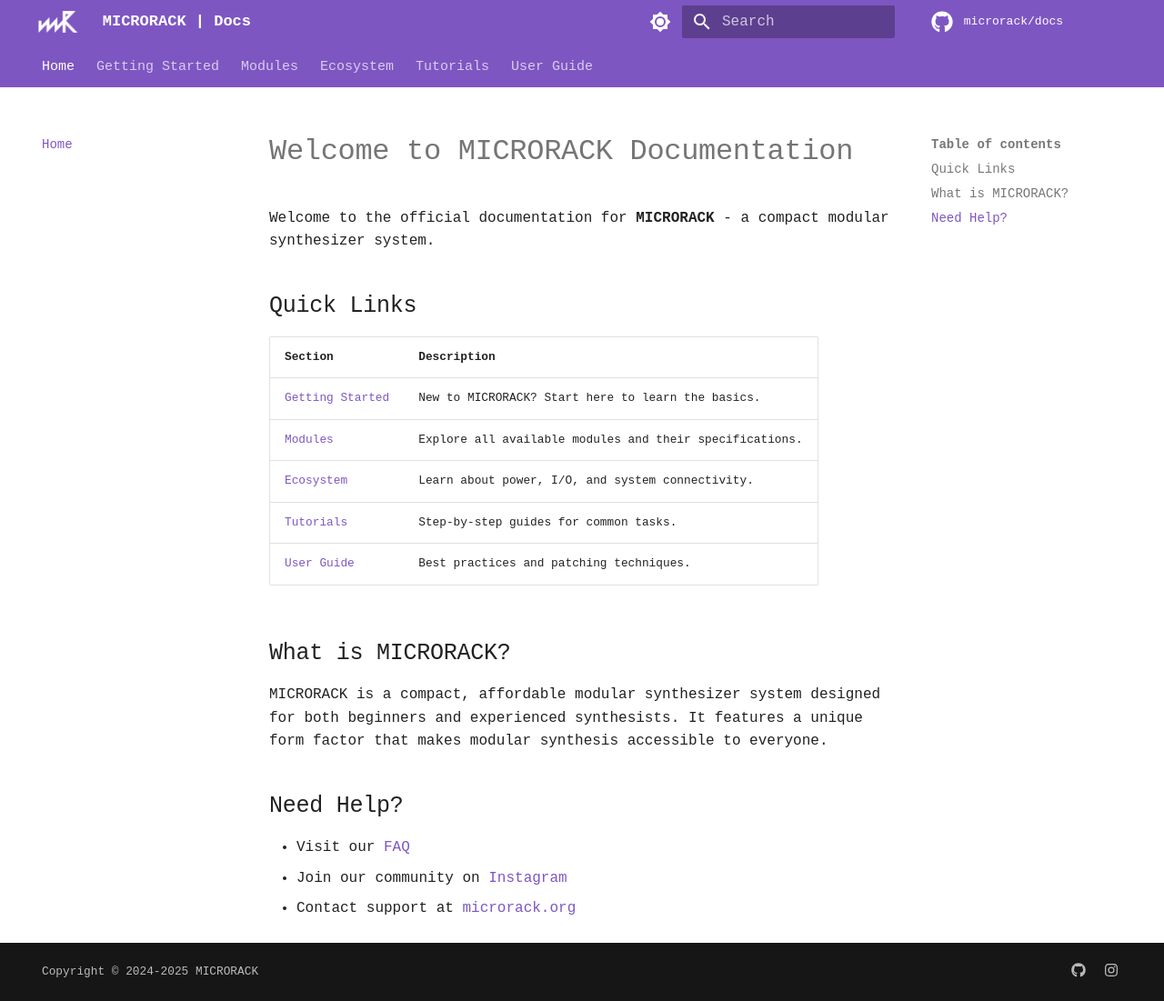
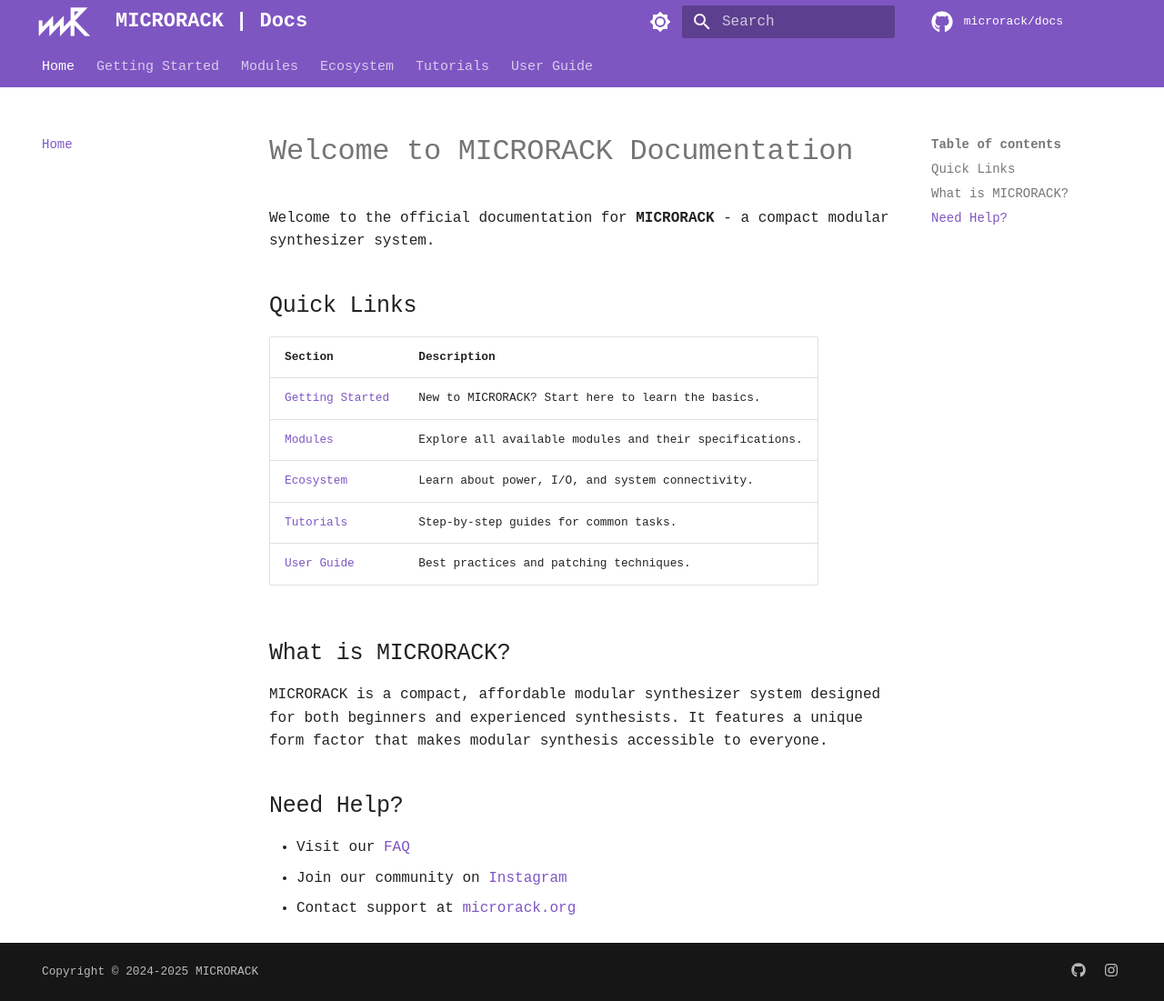
Before and after one commit to microrack/docs-test, an MkDocs documentation site: the page built from docs/index.md, in a window 1280 px wide and 1101 px high. Shown: the whole window at 91% size. Built offline with MkDocs 1.6.1 and Material for MkDocs 9.7.7, drawn with Linux system fonts in a browser that asks for light colours; some web fonts are replaced; comment, search, counter and statistics services are not loaded.

Commit message:
Increase header title font size and match logo

```diff
--- a/docs/assets/extra.css
+++ b/docs/assets/extra.css
@@ -17,26 +17,26 @@ body, .md-typeset {
   font-family: 'Martian Mono', monospace !important;
 }
 
-/* Header branding */
+/* Header branding - bigger title */
 .md-header__title {
   font-family: 'Martian Mono', monospace !important;
-  font-size: 0.85rem;
-  font-weight: 500;
+  font-size: 1.1rem;
+  font-weight: 600;
 }
 
 .md-header__topic {
   font-family: 'Martian Mono', monospace !important;
 }
 
-/* Logo sizing and make it white for dark header */
+/* Logo sizing - match bigger title */
 .md-header__button.md-logo {
   padding: 0.2rem;
 }
 
 .md-header__button.md-logo img {
-  height: 1.2rem;
+  height: 1.6rem;
   width: auto;
-  filter: brightness(0) invert(1); /* Make logo white */
+  filter: brightness(0) invert(1);
 }
 
 /* Navigation tabs */
```
